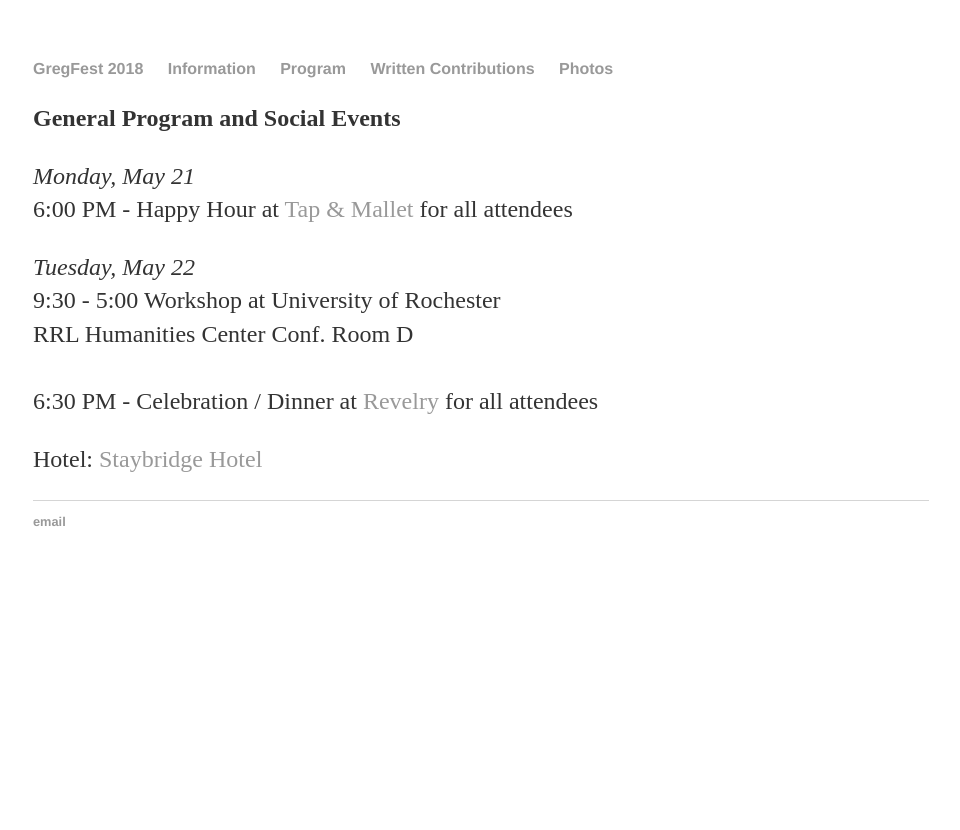
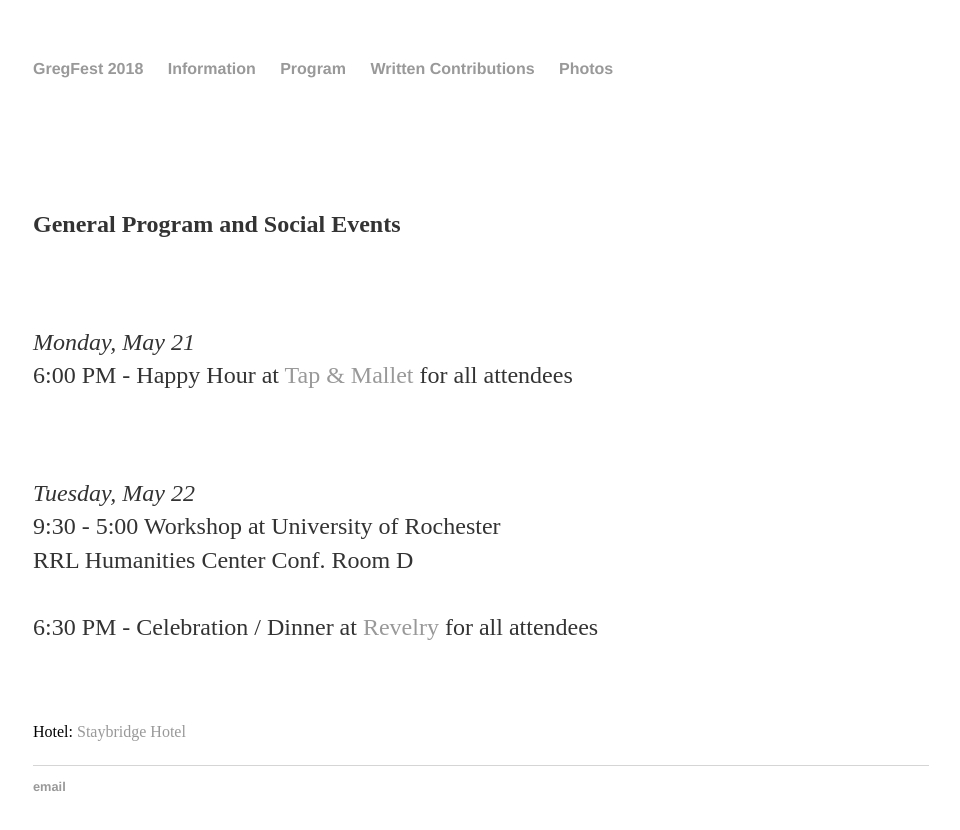
Before and after one commit to GregFest2018/GregFest2018.github.io, a Jekyll site: the page built from information.html, in a window 1280 px wide. Shown: the top 830 px of the page, without its empty margins (159-1119 px from the left). Built offline with Jekyll 4.4.1, drawn with Linux system fonts in a browser that asks for light colours.

Commit message:
Update information.html

```diff
--- a/information.html
+++ b/information.html
@@ -2,17 +2,17 @@
 layout: default
 title: information
 ---
-<div class="blurb"><p><p><p><p><p><p>
-	<p> <b>General Program and Social Events</b></p><p><p>
+<div class="blurb"><br><br><br><br><br>
+	<p> <b>General Program and Social Events</b></p><br><br>
 	<p> <i>Monday, May 21 </i>
 		<br>6:00 PM - Happy Hour at <a href="http://www.tapandmallet.com/">Tap & Mallet </a> for all attendees  </p>
-
+		<br><br>
 		<p> <i>Tuesday, May 22 </i>
 		<br>9:30 - 5:00 Workshop at University of Rochester <br><t> RRL Humanities Center Conf. Room D
 		<br><br>6:30 PM - Celebration / Dinner at <a href="http://www.therevelryroc.com/">Revelry</a> for all attendees  </p>
 
 
-	<p><p><p><p><p><p>
+	<br><br><br>
 	Hotel: <a href="https://www.ihg.com/staybridge/hotels/us/en/rochester/rocba/hoteldetail?cm_mmc=GoogleMaps-_-SB-_-US-_-ROCBA">Staybridge Hotel </a>
 
 	</p>
```
